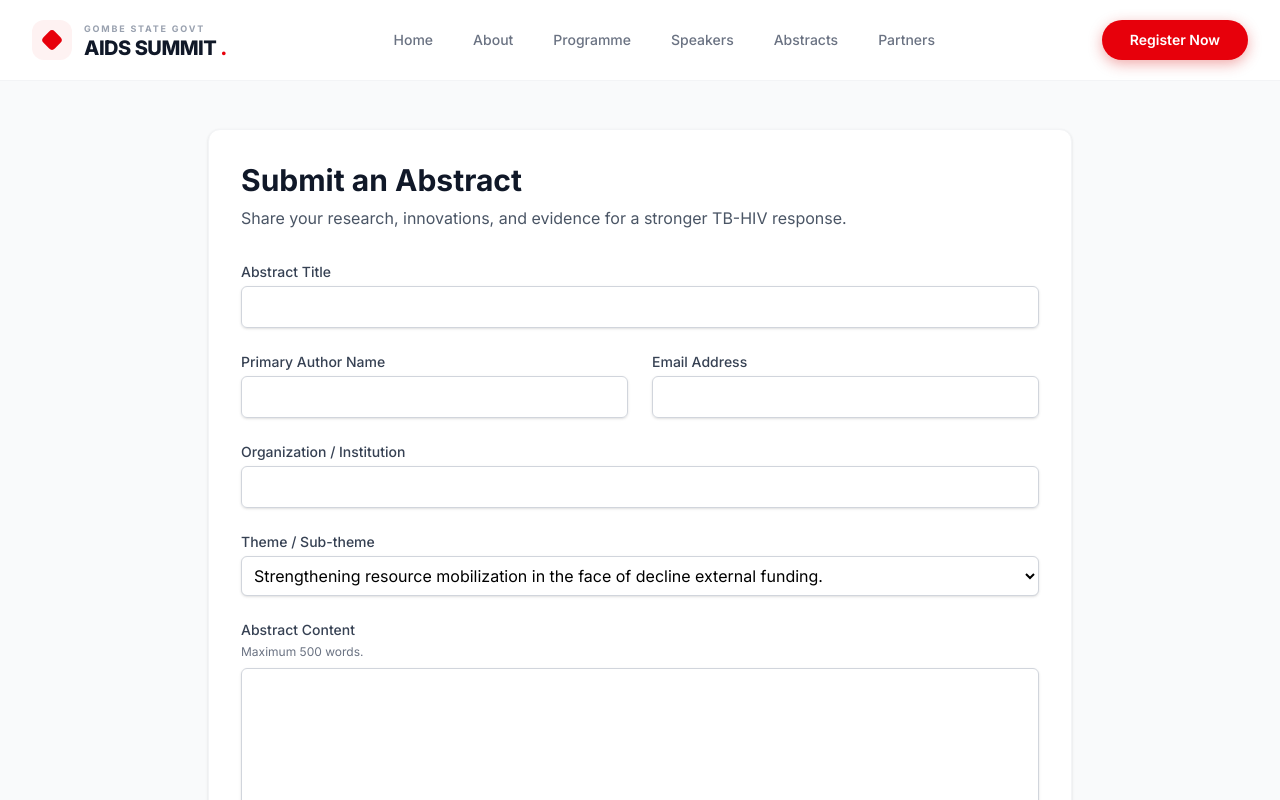
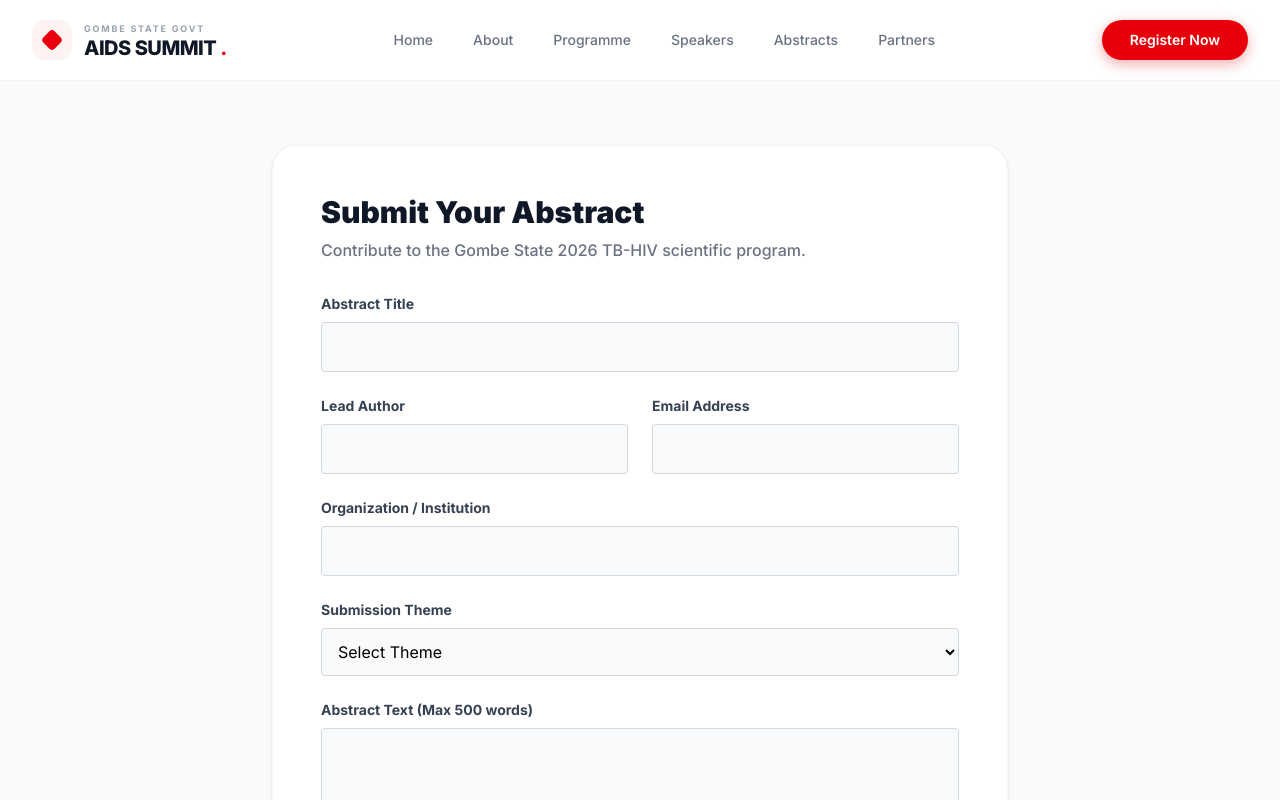
Before and after one commit to Icedmist/gombe-state-aid, a Next.js app in the folder frontend/: page /abstracts/submit in a window 1280 px wide. Shown: the top 800 px of the page. Built offline with nearby package versions, Linux system fonts and the light colour scheme.

Commit message:
Fix TypeScript error in abstract submission form

```diff
--- a/frontend/src/app/abstracts/submit/page.tsx
+++ b/frontend/src/app/abstracts/submit/page.tsx
@@ -1,55 +1,80 @@
-import { submitAbstract } from '../../actions/abstract'
+'use client'
+
+import { useState } from 'react'
+import { submitAbstract } from '@/app/actions/abstract'
 
 export default function SubmitAbstract() {
+  const [status, setStatus] = useState<'idle' | 'submitting' | 'success' | 'error'>('idle');
+
+  const handleSubmit = async (e: React.FormEvent<HTMLFormElement>) => {
+    e.preventDefault();
+    setStatus('submitting');
+    const formData = new FormData(e.currentTarget);
+    const result = await submitAbstract(formData);
+    if (result.success) {
+      setStatus('success');
+    } else {
+      setStatus('error');
+    }
+  };
+
+  if (status === 'success') {
+    return (
+      <div className="bg-gray-50 py-24 min-h-screen flex items-center justify-center">
+        <div className="bg-white p-12 rounded-3xl shadow-sm border border-gray-100 text-center max-w-lg">
+          <div className="text-red-600 mb-6">
+            <svg className="w-16 h-16 mx-auto" fill="none" viewBox="0 0 24 24" stroke="currentColor"><path strokeLinecap="round" strokeLinejoin="round" strokeWidth={1.5} d="M5 13l4 4L19 7" /></svg>
+          </div>
+          <h2 className="text-3xl font-black text-gray-900 mb-4">Submission Received</h2>
+          <p className="text-gray-500 font-medium">Your abstract has been successfully submitted to the scientific committee.</p>
+        </div>
+      </div>
+    );
+  }
+
   return (
-    <div className="bg-gray-50 py-12 min-h-screen">
-      <div className="container mx-auto px-4 max-w-4xl">
-        <div className="bg-white rounded-xl shadow-sm border border-gray-100 p-8">
-          <h1 className="text-3xl font-bold text-gray-900 mb-2">Submit an Abstract</h1>
-          <p className="text-gray-600 mb-8">Share your research, innovations, and evidence for a stronger TB-HIV response.</p>
+    <div className="bg-gray-50 py-16 min-h-screen">
+      <div className="container mx-auto px-4 max-w-3xl">
+        <div className="bg-white rounded-3xl shadow-sm border border-gray-100 overflow-hidden p-8 md:p-12">
+          <h1 className="text-3xl font-black text-gray-900 mb-2">Submit Your Abstract</h1>
+          <p className="text-gray-500 mb-8 font-medium">Contribute to the Gombe State 2026 TB-HIV scientific program.</p>
 
-          <form action={submitAbstract} className="space-y-6">
+          <form onSubmit={handleSubmit} className="space-y-6">
             <div>
-              <label className="block text-sm font-medium text-gray-700 mb-1">Abstract Title</label>
-              <input name="title" type="text" required className="w-full rounded-md border-gray-300 shadow-sm focus:border-green-500 focus:ring-green-500 border p-2" />
+              <label className="block text-sm font-bold text-gray-700 mb-2">Abstract Title</label>
+              <input type="text" name="title" required className="w-full rounded-sm border-gray-300 border p-3 bg-gray-50" />
             </div>
-
             <div className="grid grid-cols-1 md:grid-cols-2 gap-6">
               <div>
-                <label className="block text-sm font-medium text-gray-700 mb-1">Primary Author Name</label>
-                <input name="authorName" type="text" required className="w-full rounded-md border-gray-300 shadow-sm focus:border-green-500 focus:ring-green-500 border p-2" />
+                <label className="block text-sm font-bold text-gray-700 mb-2">Lead Author</label>
+                <input type="text" name="authorName" required className="w-full rounded-sm border-gray-300 border p-3 bg-gray-50" />
               </div>
               <div>
-                <label className="block text-sm font-medium text-gray-700 mb-1">Email Address</label>
-                <input name="email" type="email" required className="w-full rounded-md border-gray-300 shadow-sm focus:border-green-500 focus:ring-green-500 border p-2" />
+                <label className="block text-sm font-bold text-gray-700 mb-2">Email Address</label>
+                <input type="email" name="email" required className="w-full rounded-sm border-gray-300 border p-3 bg-gray-50" />
               </div>
             </div>
-
             <div>
-              <label className="block text-sm font-medium text-gray-700 mb-1">Organization / Institution</label>
-              <input name="organization" type="text" required className="w-full rounded-md border-gray-300 shadow-sm focus:border-green-500 focus:ring-green-500 border p-2" />
+              <label className="block text-sm font-bold text-gray-700 mb-2">Organization / Institution</label>
+              <input type="text" name="organization" required className="w-full rounded-sm border-gray-300 border p-3 bg-gray-50" />
             </div>
-
             <div>
-              <label className="block text-sm font-medium text-gray-700 mb-1">Theme / Sub-theme</label>
-              <select name="themeId" className="w-full rounded-md border-gray-300 shadow-sm focus:border-green-500 focus:ring-green-500 border p-2 bg-white">
-                <option value="1">Strengthening resource mobilization in the face of decline external funding.</option>
-                <option value="2">Integrate, innovate and fund.</option>
-                <option value="3">Building a Resilient, People-Centred TB-HIV Response for Gombe State.</option>
-                <option value="4">TB/HIV program science in Gombe state: where we are and what next.</option>
-                <option value="5">One plan, coordinated action and shared responsibility.</option>
+              <label className="block text-sm font-bold text-gray-700 mb-2">Submission Theme</label>
+              <select name="themeId" required className="w-full rounded-sm border-gray-300 border p-3 bg-gray-50">
+                <option value="">Select Theme</option>
+                <option value="resource">Resource Mobilization</option>
+                <option value="integrate">Integrate, Innovate, Fund</option>
+                <option value="resilient">Resilient Responses</option>
+                <option value="science">Program Science</option>
               </select>
             </div>
-
             <div>
-              <label className="block text-sm font-medium text-gray-700 mb-1">Abstract Content</label>
-              <p className="text-xs text-gray-500 mb-2">Maximum 500 words.</p>
-              <textarea name="text" rows={8} required className="w-full rounded-md border-gray-300 shadow-sm focus:border-green-500 focus:ring-green-500 border p-2"></textarea>
+              <label className="block text-sm font-bold text-gray-700 mb-2">Abstract Text (Max 500 words)</label>
+              <textarea name="text" required rows={8} className="w-full rounded-sm border-gray-300 border p-3 bg-gray-50"></textarea>
             </div>
-
-            <div className="pt-4 border-t border-gray-100">
-              <button type="submit" className="w-full bg-green-700 hover:bg-green-800 text-white font-bold py-3 px-4 rounded-md transition-colors">
-                Submit Abstract
+            <div className="pt-4">
+              <button type="submit" disabled={status === 'submitting'} className="w-full bg-red-600 hover:bg-red-700 text-white font-bold py-4 rounded-full transition-all shadow-md">
+                {status === 'submitting' ? 'Submitting...' : 'Submit Abstract'}
               </button>
             </div>
           </form>
```
